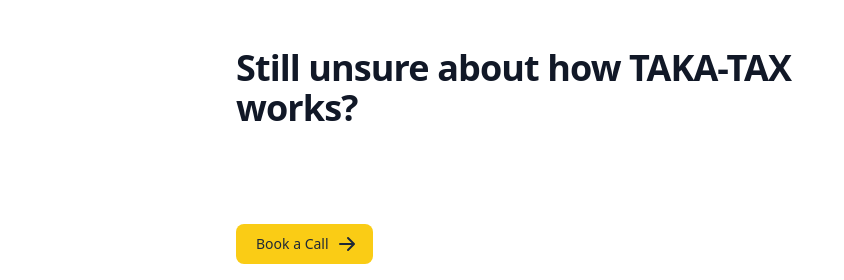
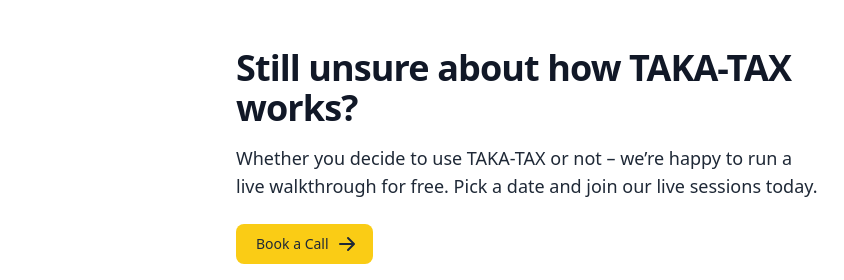
Before and after one commit to leoroxaslr/takatax, a website: page index.html in a window 1280 px wide. Shown: the part 1474-1754 px from the top of the page, 436-1280 px from the left. Drawn offline with Linux system fonts and the light colour scheme.

```diff
--- a/index.html
+++ b/index.html
@@ -208,7 +208,7 @@
           <div class="mt-4 md:mt-0">
               <h2 class="mb-4 text-4xl tracking-tight font-extrabold text-gray-900 ">
                 Still unsure about how TAKA-TAX works?</h2>
-              <p class="mb-6 font-light text-white md:text-lg">Whether you decide to use TAKA-TAX or not – we’re happy to run a live walkthrough for free. Pick a date and join our live sessions today.</p>
+              <p class="mb-6 font-light text-gray-800 md:text-lg">Whether you decide to use TAKA-TAX or not – we’re happy to run a live walkthrough for free. Pick a date and join our live sessions today.</p>
               <a href="https://calendly.com/leoroxas-lr/taka-tax-talk-with-us" class="inline-flex items-center text-gray-800 bg-yellow-400 hover:bg-primary-800 focus:ring-4 focus:ring-primary-300 font-medium rounded-lg text-sm px-5 py-2.5 text-center">
                   Book a Call
                   <svg class="ml-2 -mr-1 w-5 h-5 text-gray-800" fill="currentColor" viewBox="0 0 20 20" xmlns="http://www.w3.org/2000/svg"><path fill-rule="evenodd" d="M10.293 3.293a1 1 0 011.414 0l6 6a1 1 0 010 1.414l-6 6a1 1 0 01-1.414-1.414L14.586 11H3a1 1 0 110-2h11.586l-4.293-4.293a1 1 0 010-1.414z" clip-rule="evenodd"></path></svg>
```
